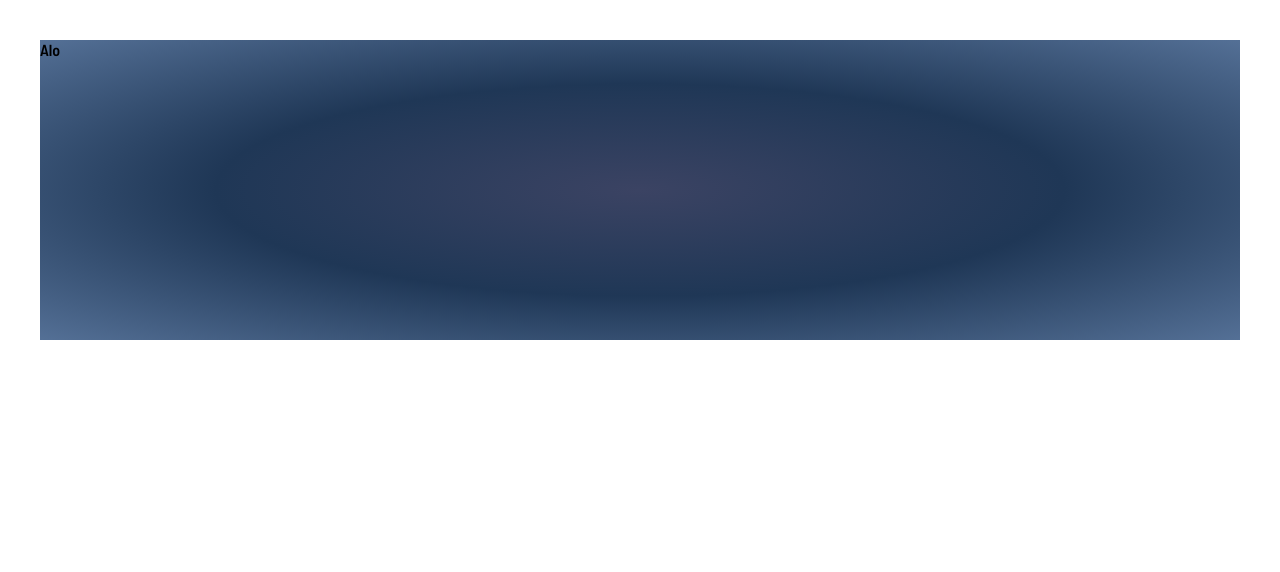
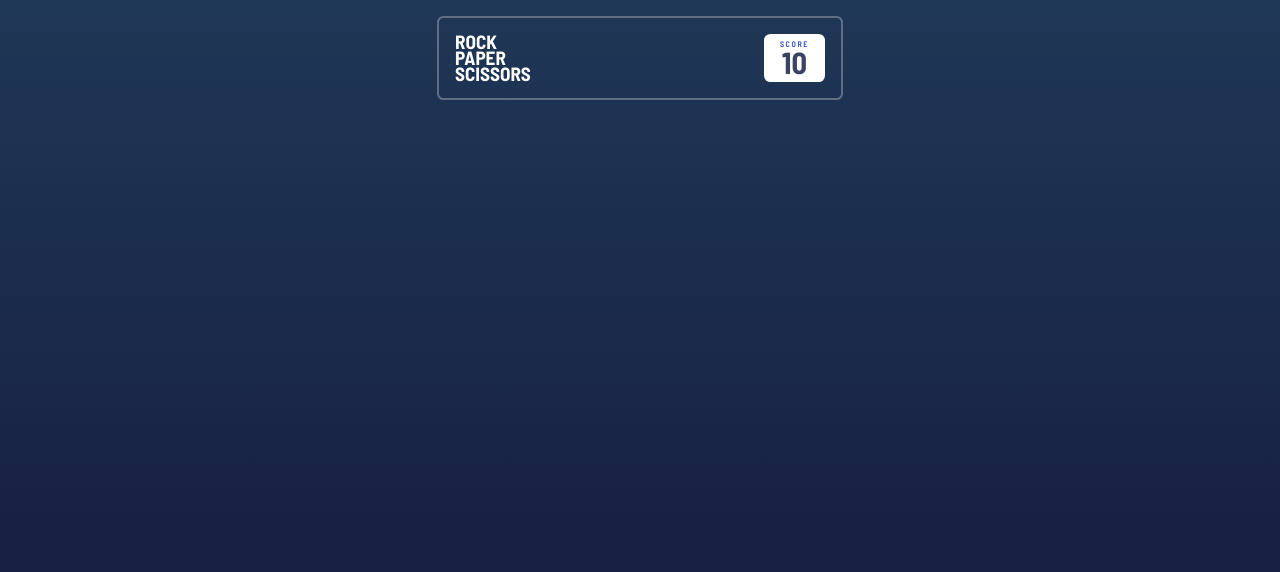
Before and after one commit to juliendymendes/rock-paper-scissors-game, a Vue app: page / in a window 1280 px wide. Shown: the top 572 px of the page. Built offline with nearby package versions, Linux system fonts and the light colour scheme.

Commit message:
feat: header component

```diff
--- a/src/assets/main.css
+++ b/src/assets/main.css
@@ -1,9 +1,18 @@
 @import url('https://fonts.googleapis.com/css2?family=Barlow+Semi+Condensed:wght@600;700&display=swap');
+
+*{
+	margin: 0;
+	padding: 0;
+}
+
+body{
+	background: linear-gradient(to bottom,hsl(214, 47%, 23%), hsl(237, 49%, 15%)) no-repeat;
+	height: 100vh;
+	overflow: hidden;
+}
 
 #app {
 	max-width: 1280px;
-	margin: 0 auto;
-	padding: 2rem;
 	font-family: 'Barlow Semi Condensed', sans-serif;
 	font-weight: 600;
 }
--- /dev/null
+++ b/src/components/HeaderComponent.vue
@@ -0,0 +1,77 @@
+<template>
+	<div class="container">
+		<div class="game-title">
+			<span>Rock</span>
+			<span>Paper</span>
+			<span>Scissors</span>
+		</div>
+
+		<div class="score">
+			<span class="blue-text">Score</span>
+			<span class="dark-text">10</span>
+		</div>
+	</div>
+
+
+</template>
+
+<script setup>
+
+</script>
+
+<style lang="scss" scoped>
+.container{
+	max-width: 370px;
+	margin: 1rem auto;
+	padding: 1rem 1rem;
+	border: 2px solid #606e85;
+	border-radius: .4rem;
+
+	display: flex;
+	justify-content: space-between;
+
+	div{
+		display: flex;
+		flex-direction: column;
+	}
+
+	.game-title{
+		color: #fff;
+		text-transform: uppercase;
+		font-weight: 700;
+		font-size: 1.2rem;
+		line-height: 1rem;
+	}
+
+	.score{
+		background-color: #fff;
+		border-radius: .4rem;
+		padding: .3rem 1rem;
+
+		display: flex;
+		flex-direction: column;
+		justify-content: center;
+		align-items: center;
+
+		.blue-text{
+			text-transform: uppercase;
+			font-size: .5rem;
+			line-height: .5rem;
+			letter-spacing: .1rem;
+		}
+
+		.dark-text{
+			font-size: 1.9rem;
+			line-height: 1.8rem;
+			font-weight: 700;
+		}
+	}
+
+}
+
+@media screen and (max-width: 576px) {
+	.container{
+		margin: 1rem;
+	}
+}
+</style>
--- a/src/views/Home.vue
+++ b/src/views/Home.vue
@@ -1,12 +1,12 @@
 <template>
-	<div class="result-gradient" style="height: 300px;">
-		Alo
-
+	<div>
+		<HeaderComponent/>
 	</div>
-
 </template>
 
 <script setup>
+import HeaderComponent from '../components/HeaderComponent.vue';
+
 </script>
 
 <style scoped lang="scss">
```
